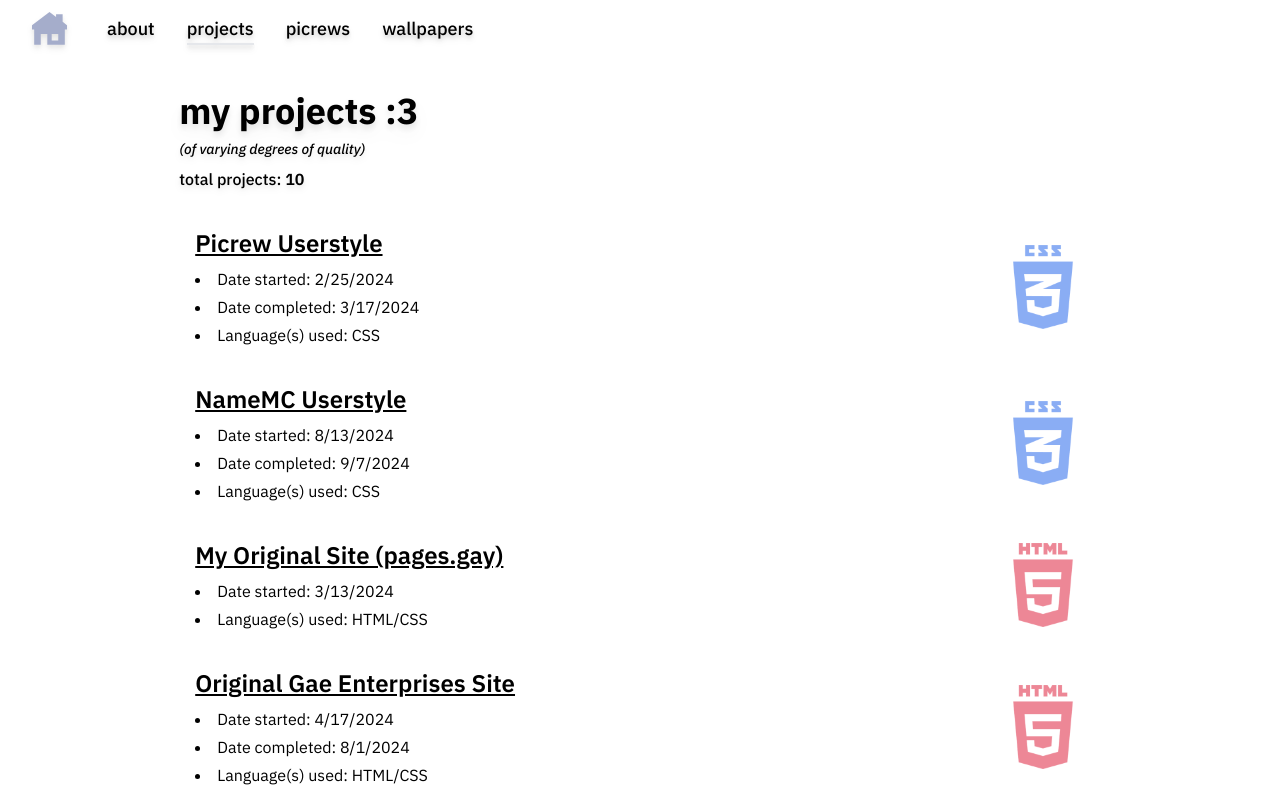
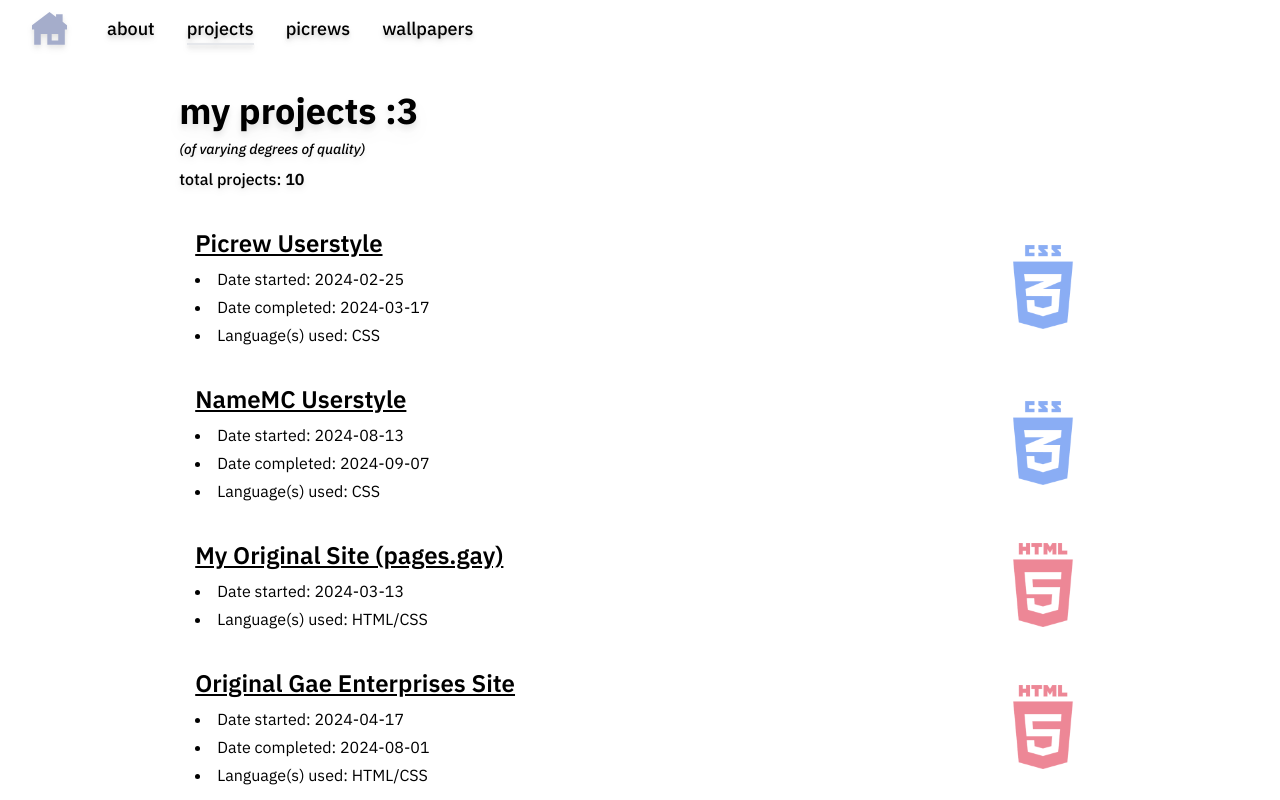
Before and after one commit to Meowcelinee/website, a Next.js app: page /projects in a window 1280 px wide. Shown: the top 800 px of the page. Built offline with nearby package versions, Linux system fonts and the light colour scheme; a web font is replaced by a local one; what @catppuccin/tailwindcss would draw is missing.

Commit message:
convert to ISO format

```diff
--- a/src/data/projectData.ts
+++ b/src/data/projectData.ts
@@ -9,7 +9,7 @@
             img: '/images/lang/html.png',
         },
         date: {
-            start: '3/13/2024',
+            start: '2024-03-13',
         },
         wip: false,
     },
@@ -21,8 +21,8 @@
             img: '/images/lang/html.png',
         },
         date: {
-            start: '4/17/2024',
-            complete: '8/1/2024',
+            start: '2024-04-17',
+            complete: '2024-08-01',
         },
         wip: false,
     },
@@ -34,7 +34,7 @@
             img: '/images/lang/react.png',
         },
         date: {
-            start: '8/4/2024',
+            start: '2024-08-04',
         },
         wip: true,
     },
@@ -46,7 +46,7 @@
             img: '/images/lang/react.png',
         },
         date: {
-            start: '8/1/2024',
+            start: '2024-08-01',
         },
         wip: true,
     },
@@ -58,8 +58,8 @@
             img: '/images/lang/react.png',
         },
         date: {
-            start: '11/28/2024',
-            complete: '2/22/2025',
+            start: '2024-11-28',
+            complete: '2025-02-22',
         },
         wip: false,
     },
@@ -70,7 +70,7 @@
             img: '/images/lang/python.png',
         },
         date: {
-            start: '12/3/2024',
+            start: '2024-12-03',
         },
         wip: true,
     },
@@ -82,7 +82,7 @@
             img: '/images/lang/js.png',
         },
         date: {
-            start: '6/6/2024',
+            start: '2024-06-06',
         },
         wip: false,
     },
@@ -94,8 +94,8 @@
             img: '/images/lang/js.png',
         },
         date: {
-            start: '3/22/2024',
-            complete: '3/30/2024',
+            start: '2025-03-22',
+            complete: '2025-03-30',
         },
         wip: false,
     },
@@ -107,8 +107,8 @@
             img: '/images/lang/css.png',
         },
         date: {
-            start: '2/25/2024',
-            complete: '3/17/2024',
+            start: '2024-02-25',
+            complete: '2024-03-17',
         },
         wip: false,
     },
@@ -120,8 +120,8 @@
             img: '/images/lang/css.png',
         },
         date: {
-            start: '8/13/2024',
-            complete: '9/7/2024',
+            start: '2024-08-13',
+            complete: '2024-09-07',
         },
         wip: false,
     },
```
